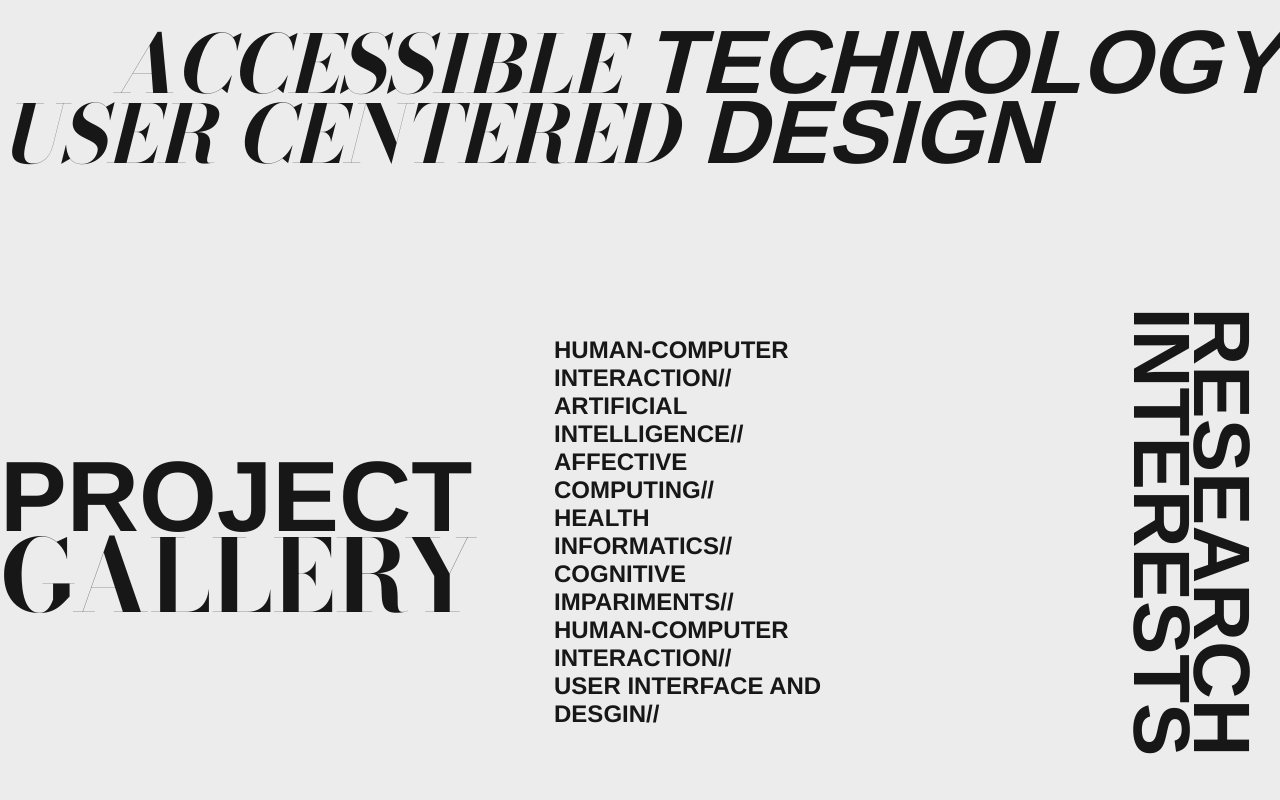
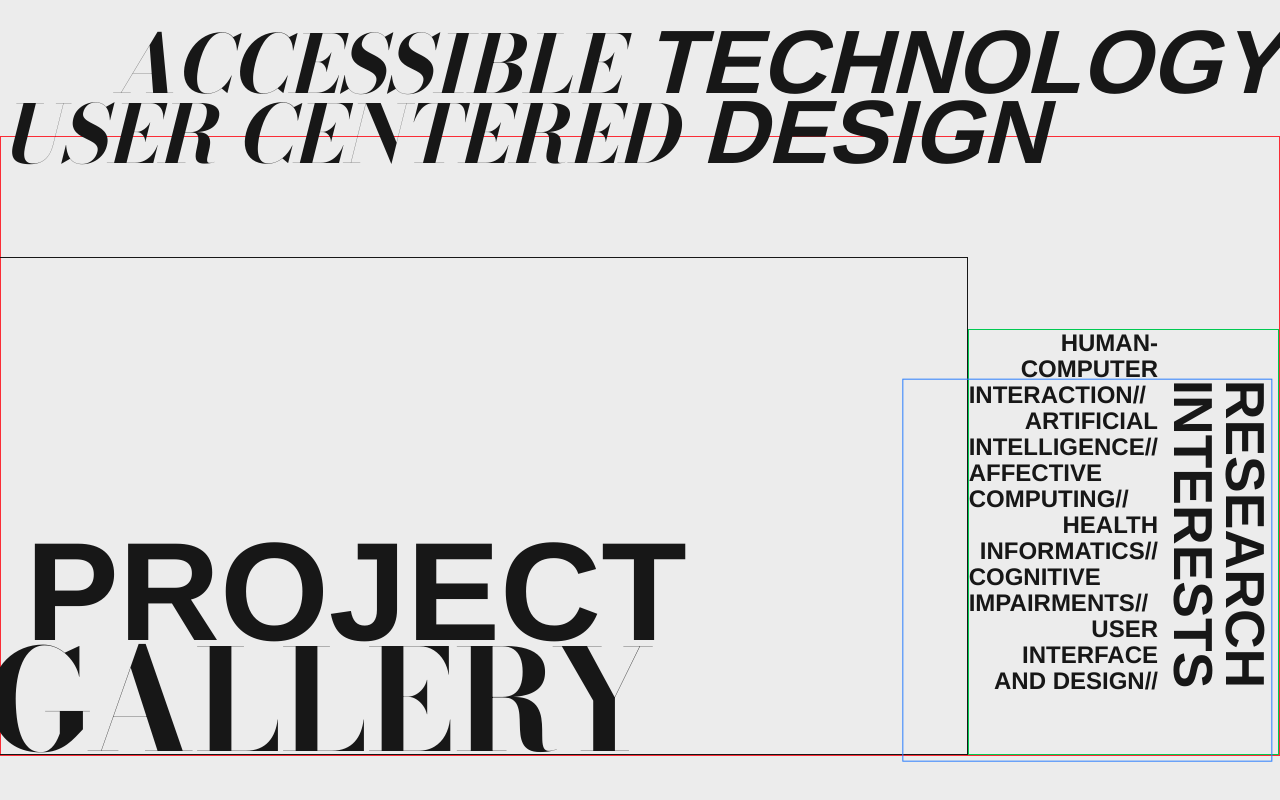
Before and after one commit to brigittewylee/portfolio-2025, a Next.js app: page / in a window 1280 px wide. Shown: the part 2173-2973 px from the top of the page. Before the commit the page ends 2929 px from the top, so only its background shows below. Built offline with nearby package versions, Linux system fonts and the light colour scheme; a web font is replaced by a local one.

Commit message:
formatting work page

```diff
--- a/src/app/components/work.tsx
+++ b/src/app/components/work.tsx
@@ -10,23 +10,32 @@ export default function Work() {
           USER CENTERED
         	<span className="text-[90px] font-[family-name:var(--font-arimo)]"> DESIGN</span>
         </p>
-    	<div className="mt-50 flex font-[family-name:var(--font-arimo)] not-italic">
-			<div className="mt-30 w-2/3 text-[100px]/20">
-				<p>PROJECT</p>
+    	<div className="flex font-[family-name:var(--font-arimo)] not-italic justify-end items-end border border-red-500">
+			<div className="mt-30 pr-70 text-[140px]/27 text-left border border-black-500">
+				<p className="pt-70 pl-10">PROJECT</p>
 				<p className="font-[family-name:var(--font-bodoni-moda)]">GALLERY</p>
 			</div>
-			<div className="w-1/3 text-2xl/7 font-[family-name:var(--font-arimo)]">
-				<p>HUMAN-COMPUTER INTERACTION//</p>
-				<p>ARTIFICIAL INTELLIGENCE//</p>
-				<p>AFFECTIVE COMPUTING//</p>
-				<p>HEALTH INFORMATICS//</p>
-				<p>COGNITIVE IMPARIMENTS//</p>
-				<p>HUMAN-COMPUTER INTERACTION//</p>
-				<p>USER INTERFACE AND DESGIN//</p>
+			<div className="text-right pr-30 pb-15 text-[24px]/6.5 border border-green-500">
+				<p>HUMAN-COMPUTER </p>
+				<p className="text-left">INTERACTION//</p>
+				<p>ARTIFICIAL</p>
+				<p>INTELLIGENCE//</p>
+				<div className="text-left">
+					<p>AFFECTIVE </p>
+					<p>COMPUTING//</p>
+				</div>
+				<p>HEALTH</p>
+				<p>INFORMATICS//</p>
+				<div className="text-left">
+					<p>COGNITIVE </p>
+					<p>IMPAIRMENTS//</p>
+				</div>
+				<p>USER INTERFACE</p>
+				<p>AND DESIGN//</p>
 
 			</div>
-			<div className="flex-1 rotate-90 text-[80px]/15">
-				<p>RESEARCH</p>
+			<div className="absolute pr-18 pb-66 rotate-90 text-[55px]/13 border border-blue-500">
+				<p className="">RESEARCH</p>
 				<p>INTERESTS</p>
 			</div>
         </div>
```
